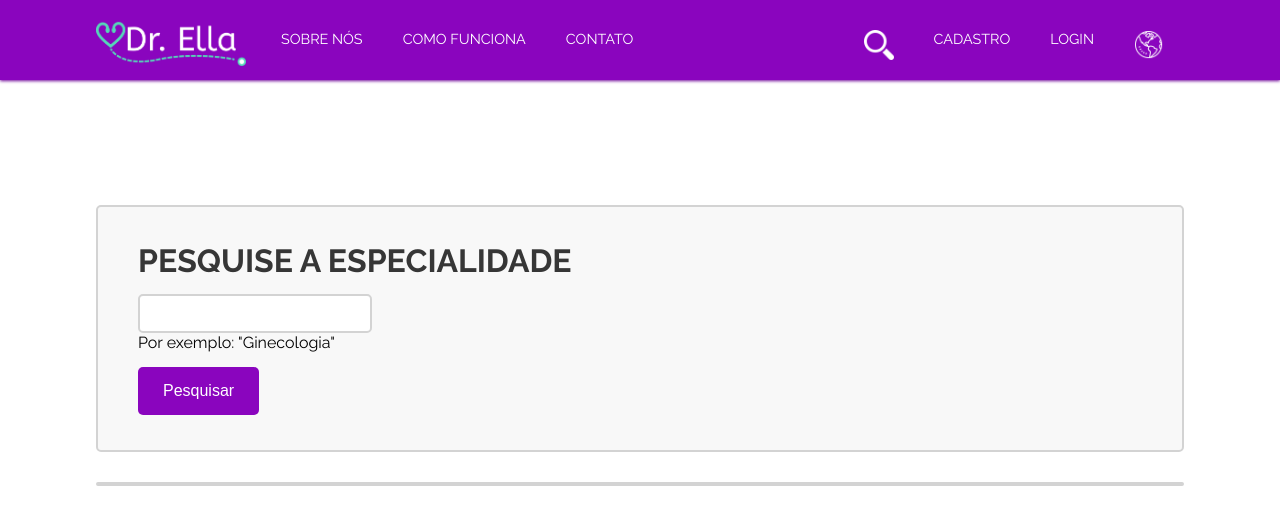
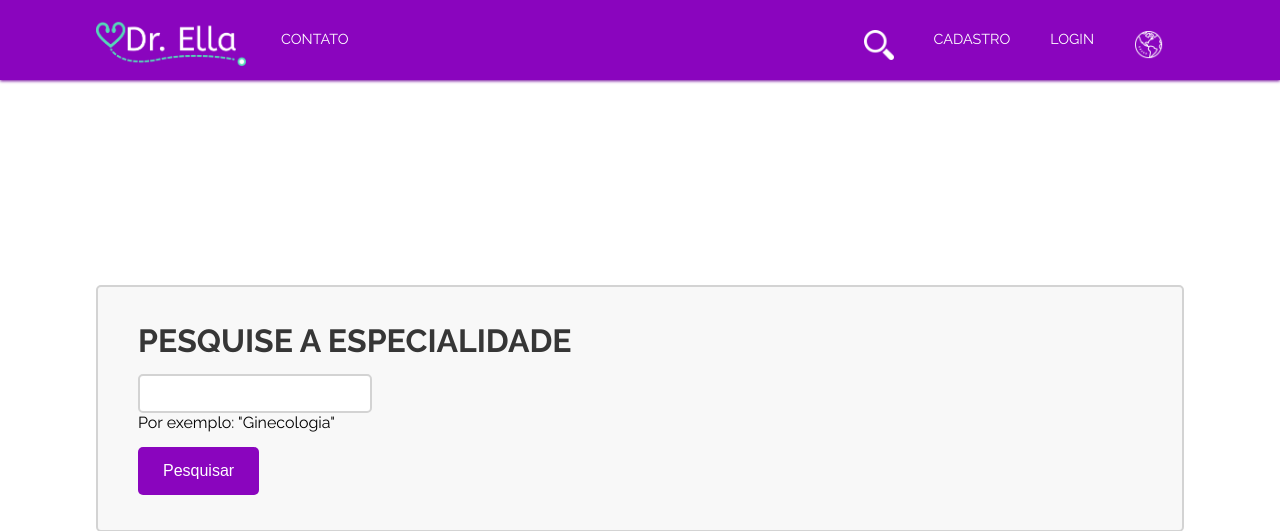
Before and after one commit to vanmtv/dr-ella, a Django app: page /busca/ in a window 1280 px wide. Shown: the top 531 px of the page. Run offline with Django 3.2, Linux system fonts and the light colour scheme; some web fonts are replaced.

Commit message:
Retirar Como funciona e Sobre Nós

```diff
--- a/app/templates/layout.html
+++ b/app/templates/layout.html
@@ -30,8 +30,8 @@
                     <li class="logo">
                         <a href="/"><img src="{% static 'images/logo.png' %}" alt=""></a>
                     </li>
-                    <li><a href="/sobre-nos">SOBRE NÓS</a></li>
-                    <li class="botao1"><a href="/funciona">COMO FUNCIONA</a></li>
+                    <!-- <li><a href="/sobre-nos">SOBRE NÓS</a></li> -->
+                    <!-- <li class="botao1"><a href="/funciona">COMO FUNCIONA</a></li> -->
                     <li><a href="/contato">CONTATO</a></li>
                 </ul>
                 <ul class="nav-icon">
@@ -69,6 +69,8 @@
             </div>
         </div>
     </nav>
+
+    <div class="espaco"></div>
 
     {% block content %} {% endblock %}
 
```
